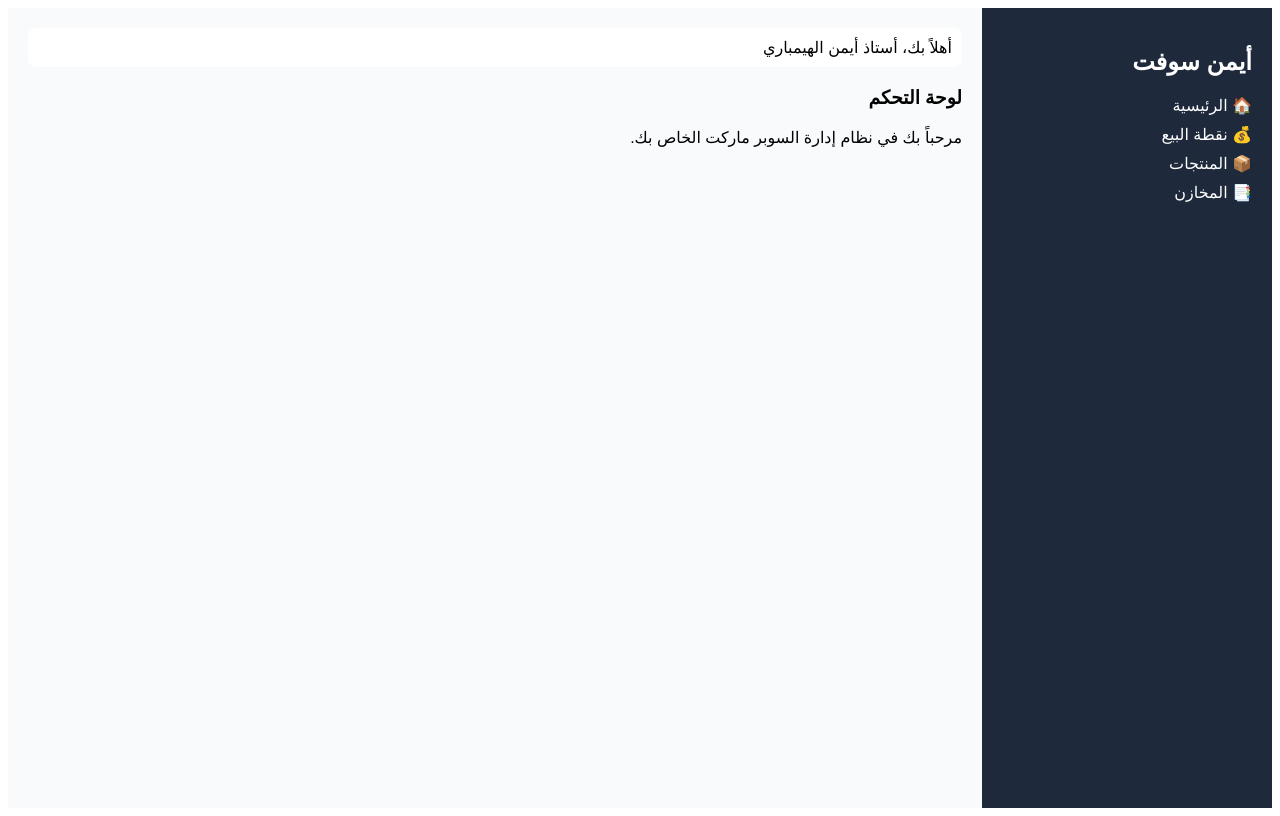
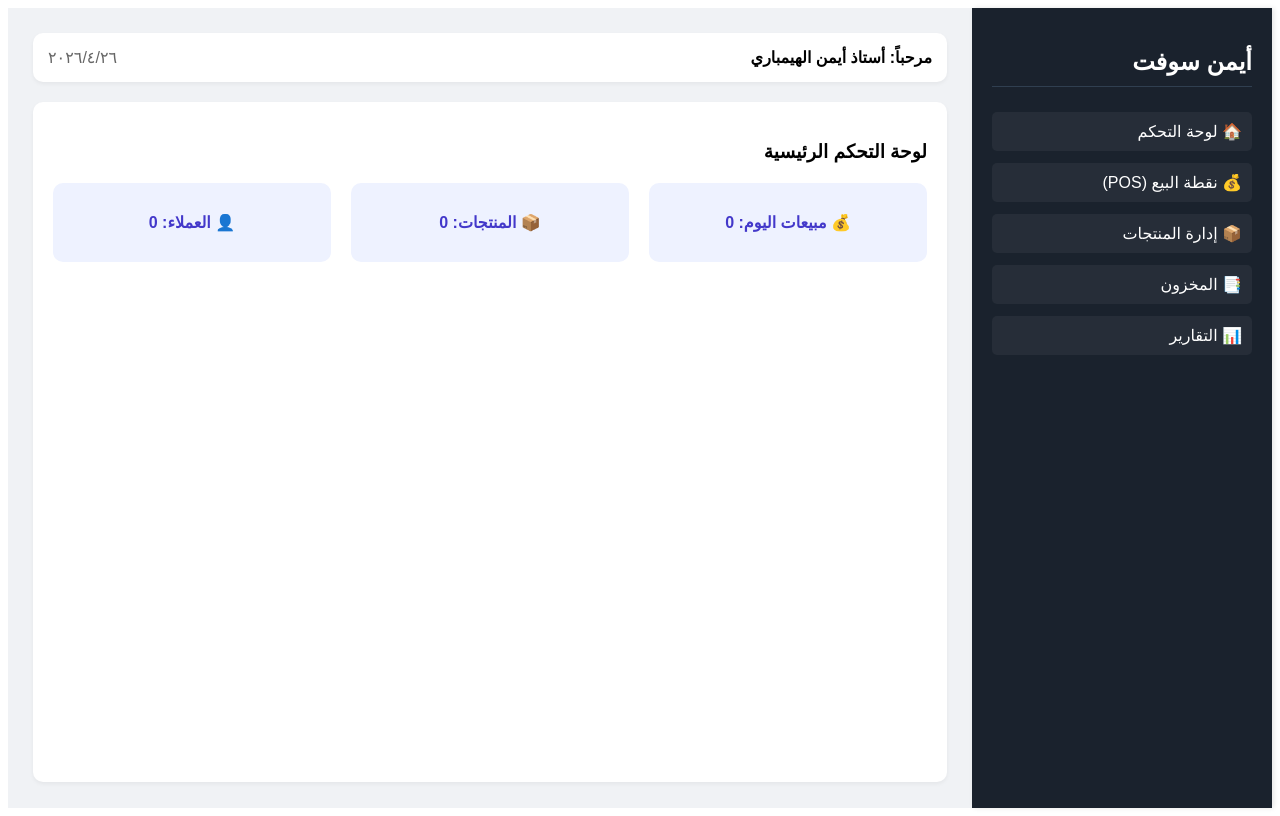
Before and after one commit to Aiman7716/supermarket-erp, a React (Vite) app: page / in a window 1280 px wide. Built offline with nearby package versions, Linux system fonts and the light colour scheme.

Commit message:
Refactor Layout and implement POSPage component

```diff
--- a/src/App.tsx
+++ b/src/App.tsx
@@ -1,32 +1,71 @@
 import { BrowserRouter, Routes, Route, Link, Outlet } from 'react-router-dom';
+import { useState } from 'react';
 
-// كود التصميم الرئيسي (Layout) مدمج لضمان العمل
+// --- التصميم الرئيسي (Layout) ---
 const Layout = () => (
-  <div style={{ display: 'flex', minHeight: '100vh', direction: 'rtl', fontFamily: 'Arial' }}>
-    {/* شريط جانبي بسيط */}
-    <div style={{ width: '250px', backgroundColor: '#1e293b', color: 'white', padding: '20px' }}>
-      <h2>أيمن سوفت</h2>
-      <nav style={{ display: 'flex', flexDirection: 'column', gap: '10px', marginTop: '20px' }}>
-        <Link to="/" style={{ color: 'white', textDecoration: 'none' }}>🏠 الرئيسية</Link>
-        <Link to="/pos" style={{ color: 'white', textDecoration: 'none' }}>💰 نقطة البيع</Link>
-        <Link to="/products" style={{ color: 'white', textDecoration: 'none' }}>📦 المنتجات</Link>
-        <Link to="/inventory" style={{ color: 'white', textDecoration: 'none' }}>📑 المخازن</Link>
+  <div style={{ display: 'flex', minHeight: '100vh', direction: 'rtl', fontFamily: 'Arial', backgroundColor: '#f0f2f5' }}>
+    <div style={{ width: '260px', backgroundColor: '#1a222d', color: 'white', padding: '20px', boxShadow: '2px 0 5px rgba(0,0,0,0.1)' }}>
+      <h2 style={{ borderBottom: '1px solid #303f50', paddingBottom: '10px' }}>أيمن سوفت</h2>
+      <nav style={{ display: 'flex', flexDirection: 'column', gap: '12px', marginTop: '25px' }}>
+        <Link to="/" style={navStyle}>🏠 لوحة التحكم</Link>
+        <Link to="/pos" style={navStyle}>💰 نقطة البيع (POS)</Link>
+        <Link to="/products" style={navStyle}>📦 إدارة المنتجات</Link>
+        <Link to="/inventory" style={navStyle}>📑 المخزون</Link>
+        <Link to="/reports" style={navStyle}>📊 التقارير</Link>
       </nav>
     </div>
-    {/* المحتوى المتغير */}
-    <div style={{ flex: 1, padding: '20px', backgroundColor: '#f8fafc' }}>
-      <header style={{ marginBottom: '20px', padding: '10px', backgroundColor: 'white', borderRadius: '8px' }}>
-        أهلاً بك، أستاذ أيمن الهيمباري
+    <div style={{ flex: 1, padding: '25px' }}>
+      <header style={{ marginBottom: '20px', padding: '15px', backgroundColor: 'white', borderRadius: '10px', display: 'flex', justifyContent: 'space-between', alignItems: 'center', boxShadow: '0 2px 4px rgba(0,0,0,0.05)' }}>
+        <span style={{ fontWeight: 'bold' }}>مرحباً: أستاذ أيمن الهيمباري</span>
+        <span style={{ color: '#666' }}>{new Date().toLocaleDateString('ar-YE')}</span>
       </header>
-      <Outlet />
+      <div style={{ backgroundColor: 'white', padding: '20px', borderRadius: '10px', minHeight: '80vh', boxShadow: '0 2px 4px rgba(0,0,0,0.05)' }}>
+        <Outlet />
+      </div>
     </div>
   </div>
 );
 
-// صفحات تجريبية سريعة لضمان عمل الروابط
-const Dashboard = () => <div><h3>لوحة التحكم</h3><p>مرحباً بك في نظام إدارة السوبر ماركت الخاص بك.</p></div>;
-const POS = () => <div><h3>نقطة البيع (POS)</h3><p>واجهة البيع السريع جاهزة للعمل.</p></div>;
-const Products = () => <div><h3>إدارة المنتجات</h3><p>قائمة الأصناف والأسعار.</p></div>;
+const navStyle = { color: 'white', textDecoration: 'none', padding: '10px', borderRadius: '5px', transition: '0.3s', backgroundColor: 'rgba(255,255,255,0.05)' };
+
+// --- صفحة نقطة البيع (POS) المستعادة ---
+const POSPage = () => {
+  const [cart, setCart] = useState([]);
+  // هنا سنضع لاحقاً كود الحسابات والبيع الذي استخرجناه من ملفك الأصلي
+  return (
+    <div>
+      <h3 style={{ color: '#1a222d' }}>💰 واجهة البيع السريع</h3>
+      <div style={{ display: 'flex', gap: '20px', marginTop: '20px' }}>
+        <div style={{ flex: 2, border: '1px dashed #ccc', padding: '20px', borderRadius: '8px' }}>
+          <h4>قائمة المنتجات</h4>
+          <input type="text" placeholder="بحث عن منتج أو باركود..." style={{ width: '100%', padding: '10px', marginBottom: '10px' }} />
+          <p style={{ color: '#888' }}>سيتم عرض المنتجات هنا فور ربط قاعدة البيانات.</p>
+        </div>
+        <div style={{ flex: 1, backgroundColor: '#f8fafc', padding: '20px', borderRadius: '8px' }}>
+          <h4>الفاتورة الحالية</h4>
+          <hr />
+          <div style={{ marginTop: '50px', textAlign: 'center' }}>
+            <h2 style={{ color: '#2ecc71' }}>الإجمالي: 0.00 ر.ي</h2>
+            <button style={{ width: '100%', padding: '15px', backgroundColor: '#2ecc71', color: 'white', border: 'none', borderRadius: '5px', cursor: 'pointer', fontWeight: 'bold' }}>إتمام البيع (F10)</button>
+          </div>
+        </div>
+      </div>
+    </div>
+  );
+};
+
+const Dashboard = () => (
+  <div>
+    <h3>لوحة التحكم الرئيسية</h3>
+    <div style={{ display: 'grid', gridTemplateColumns: 'repeat(3, 1fr)', gap: '20px', marginTop: '20px' }}>
+      <div style={statCard}>💰 مبيعات اليوم: 0</div>
+      <div style={statCard}>📦 المنتجات: 0</div>
+      <div style={statCard}>👤 العملاء: 0</div>
+    </div>
+  </div>
+);
+
+const statCard = { padding: '30px', backgroundColor: '#eef2ff', borderRadius: '10px', textAlign: 'center', fontWeight: 'bold', color: '#4338ca' };
 
 export default function App() {
   return (
@@ -34,9 +73,8 @@ export default function App() {
       <Routes>
         <Route path="/" element={<Layout />}>
           <Route index element={<Dashboard />} />
-          <Route path="pos" element={<POS />} />
-          <Route path="products" element={<Products />} />
-          <Route path="inventory" element={<Products />} /> {/* مؤقتاً */}
+          <Route path="pos" element={<POSPage />} />
+          <Route path="products" element={<div><h3>إدارة المنتجات</h3><p>جاري استعادة البيانات...</p></div>} />
           <Route path="*" element={<Dashboard />} />
         </Route>
       </Routes>
```
